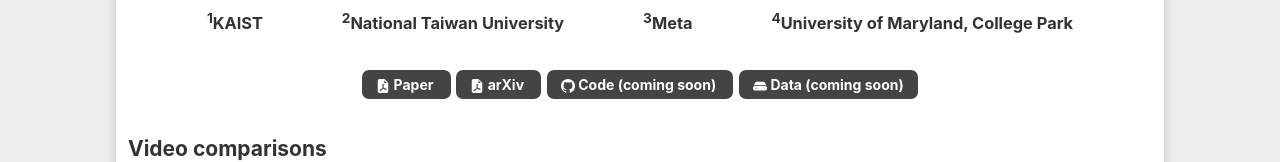
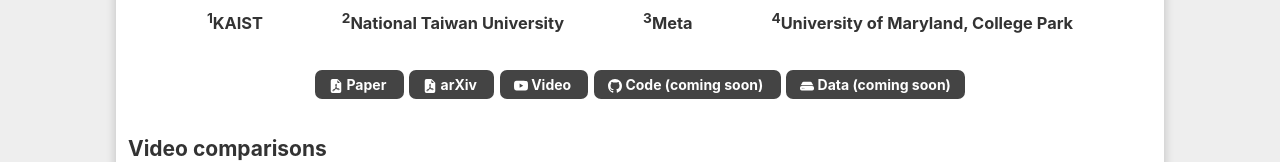
Before and after one commit to localrf/localrf.github.io, a plain HTML site: page index.html in a window 1280 px wide. Shown: the part 232-394 px from the top of the page. Drawn offline with Linux system fonts and the light colour scheme.

Commit message:
Add video

```diff
--- a/index.html
+++ b/index.html
@@ -574,6 +574,7 @@ window.onload = function() {
 <div class="links">
   <a href="localrf.pdf"><span><img src="resources/file-earmark-pdf-fill.svg"/> Paper </span></a>
   <a href="http://arxiv.org/abs/2303.13791"><span><img src="resources/file-earmark-pdf-fill.svg"/> arXiv </span></a>
+  <a href="https://www.youtube.com/watch?v=GfXAHDxUY4M"><span><img src="resources/youtube.svg"/> Video </span></a>
   <a href="https://github.com/facebookresearch/localrf"><span><img src="resources/github.svg"/> Code (coming soon) </span></a>
   <a href="."><span><img src="resources/hdd-fill.svg" style="vertical-align: -10%;"/> Data (coming soon) </span></a>
 </div>
```
Also changed, not shown: resources/youtube.svg (added).
